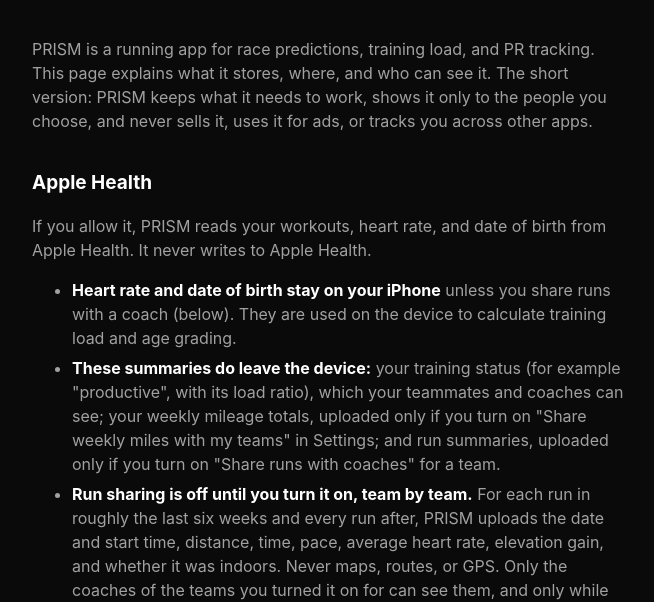
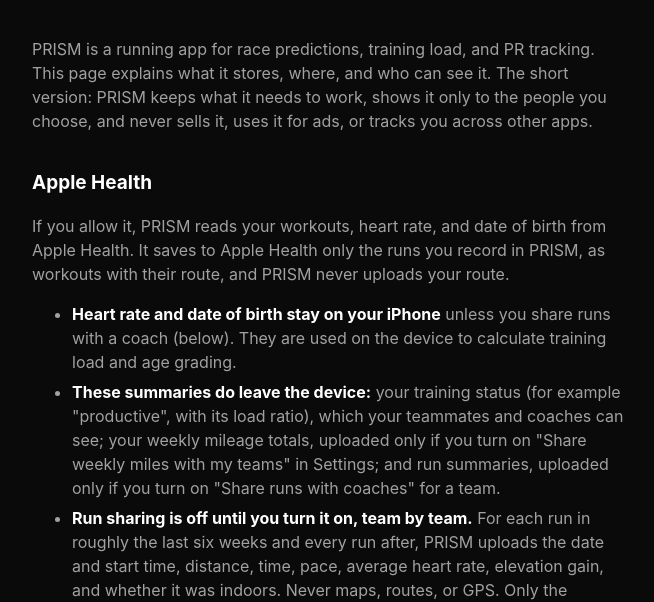
Before and after one commit to grantschultz091-cmd/prism-app-site, a plain HTML site: page privacy.html in a window 1280 px wide. Shown: the part 201-803 px from the top of the page, without its empty margins (312-966 px from the left). Drawn offline with Linux system fonts and the light colour scheme.

Commit message:
Privacy policy: PRISM saves to Apple Health only the runs you record in it
Co-Authored-By: Claude Opus 5.5 <noreply@anthropic.com>

```diff
--- a/privacy.html
+++ b/privacy.html
@@ -109,7 +109,7 @@
     <p>PRISM is a running app for race predictions, training load, and PR tracking. This page explains what it stores, where, and who can see it. The short version: PRISM keeps what it needs to work, shows it only to the people you choose, and never sells it, uses it for ads, or tracks you across other apps.</p>
 
     <h2 class="section">Apple Health</h2>
-    <p>If you allow it, PRISM reads your workouts, heart rate, and date of birth from Apple Health. It never writes to Apple Health.</p>
+    <p>If you allow it, PRISM reads your workouts, heart rate, and date of birth from Apple Health. It saves to Apple Health only the runs you record in PRISM, as workouts with their route, and PRISM never uploads your route.</p>
     <ul>
       <li><strong>Heart rate and date of birth stay on your iPhone</strong> unless you share runs with a coach (below). They are used on the device to calculate training load and age grading.</li>
       <li><strong>These summaries do leave the device:</strong> your training status (for example "productive", with its load ratio), which your teammates and coaches can see; your weekly mileage totals, uploaded only if you turn on "Share weekly miles with my teams" in Settings; and run summaries, uploaded only if you turn on "Share runs with coaches" for a team.</li>
```
